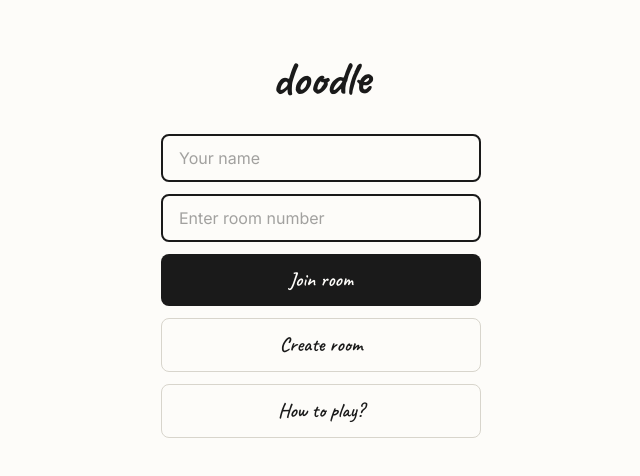
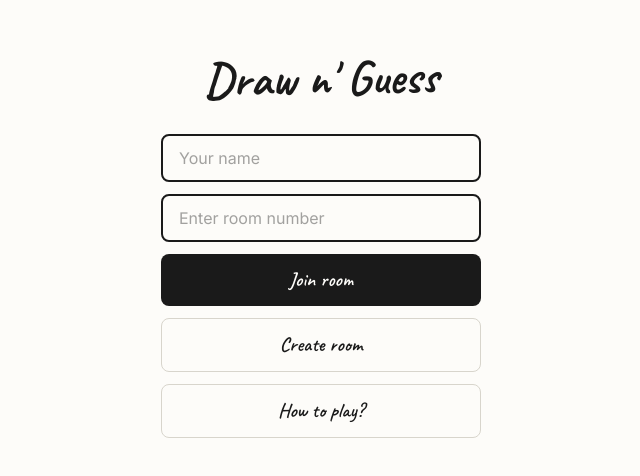
Before and after one commit to citassy/doodle-game, a Next.js app: page / in a window 1280 px wide. Shown: the part 154-630 px from the top of the page, without its empty margins (319-959 px from the left). Built offline with nearby package versions, Linux system fonts and the light colour scheme.

Commit message:
Add word-giver mode: prep, live watch, round-by-round

```diff
--- a/src/app/page.tsx
+++ b/src/app/page.tsx
@@ -58,7 +58,7 @@ export default function WelcomePage() {
 
   return (
     <main className="flex-1 flex flex-col items-center justify-center px-6">
-      <h1 className="font-hand text-5xl font-bold mb-8 -rotate-1">doodle</h1>
+      <h1 className="font-hand text-5xl font-bold mb-8 -rotate-1">Draw n' Guess</h1>
 
       <div className="w-full max-w-xs flex flex-col gap-3">
         <TextInput
```
